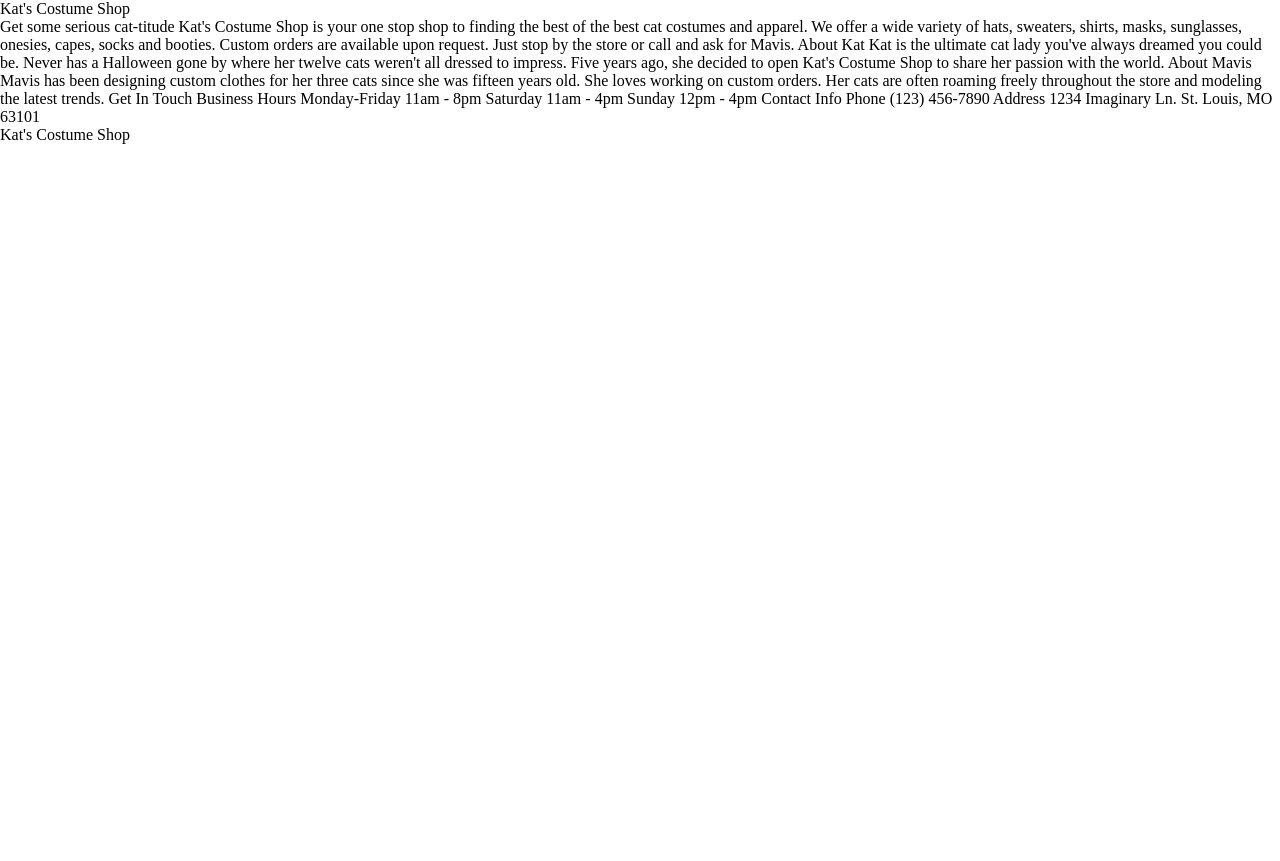
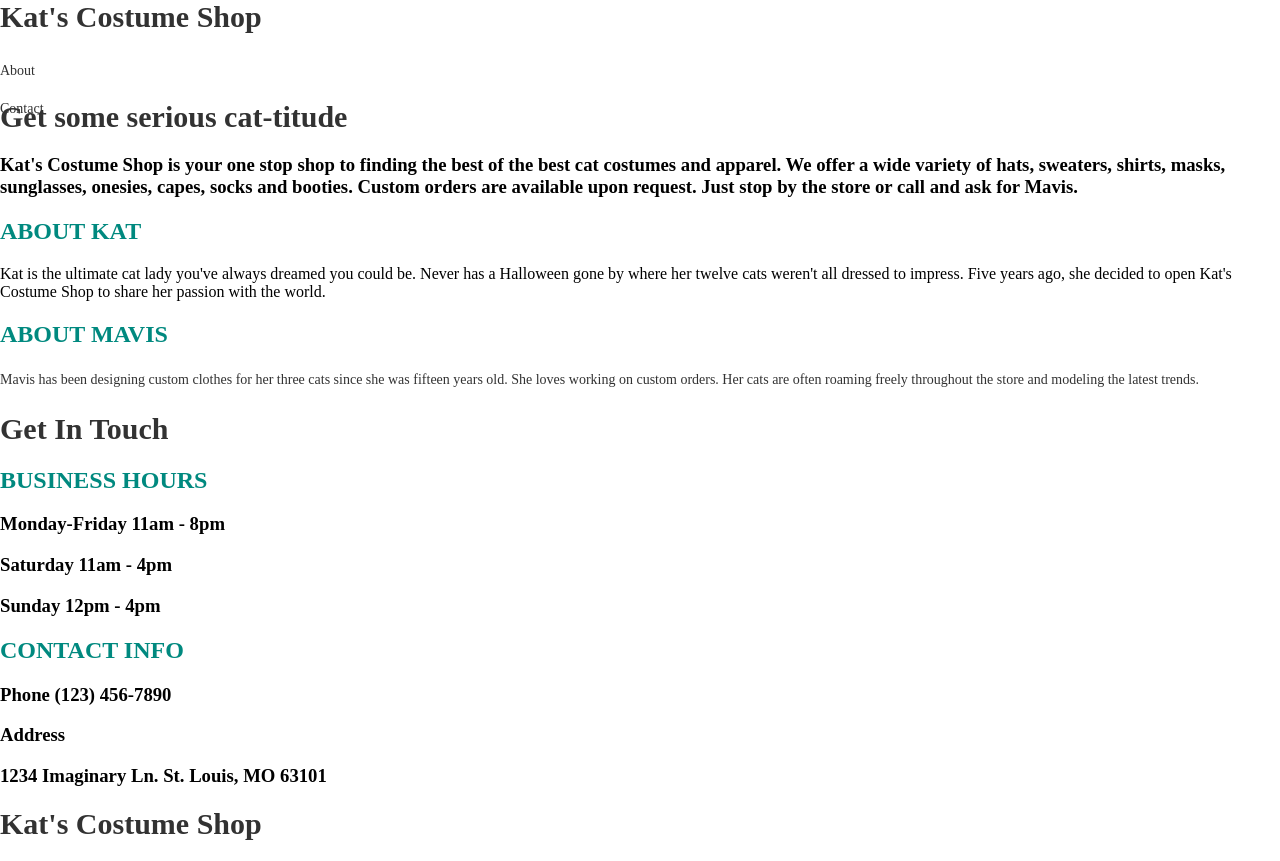
Before and after one commit to lincolnwisely/cat_costume_project, a plain HTML site: page index.html in a window 1280 px wide. Before the commit the page ends 800 px from the top, so only its background shows below. Drawn offline with Linux system fonts and the light colour scheme.

Commit message:
Most of the HTML and beginnings of CSS

```diff
--- a/assets/css/index.css
+++ b/assets/css/index.css
@@ -10,3 +10,29 @@ body {
 /* On devices wider than 940px */
 @media(min-width: 940px) {
 }
+
+nav {
+  height: 80px
+}
+
+h1 {
+  font-family: PT Sans Narrow;
+  font-weight: bold;
+  font-size: 1.875em;
+  color: #323232;
+}
+
+h2 {
+  font-family: PT Sans Narrow;
+  font-weight: bold;
+  font-size: 1.5em;
+  color: #00897f;
+  text-transform: uppercase;
+}
+
+p {
+  font-family: PT Serif;
+  font-size: .875em;
+  line-height: 1.75em;
+  color: #323232;
+}
--- a/index.html
+++ b/index.html
@@ -8,47 +8,59 @@
 
   <body>
     <nav>
-      Kat's Costume Shop
+      <h1>Kat's Costume Shop</h1>
+
+      <p>About</p>
+
+      <p>Contact</p>
     </nav>
     <div class=splash>
     </div>
 
     <div class='main'>
-      Get some serious cat-titude
-      Kat's Costume Shop is your one stop shop to finding the
+      <h1>Get some serious cat-titude</h1>
+
+      <h3>Kat's Costume Shop is your one stop shop to finding the
       best of the best cat costumes and apparel. We offer a wide
       variety of hats, sweaters, shirts, masks, sunglasses, onesies,
       capes, socks and booties. Custom orders are available upon
-      request. Just stop by the store or call and ask for Mavis.
+      request. Just stop by the store or call and ask for Mavis.</h3>
 
-      About Kat
+      <h2>About Kat</h2>
       Kat is the ultimate cat lady you've always dreamed you could
       be. Never has a Halloween gone by where her twelve cats weren't
       all dressed to impress. Five years ago, she decided to open
       Kat's Costume Shop to share her passion with the world.
 
-      About Mavis
-      Mavis has been designing custom clothes for her three
+      <h2>About Mavis</h2>
+      <p>Mavis has been designing custom clothes for her three
       cats since she was fifteen years old. She loves working on
       custom orders. Her cats are often roaming freely throughout
-      the store and modeling the latest trends.
+      the store and modeling the latest trends.</p>
 
-      Get In Touch
-      Business Hours
-      Monday-Friday 11am - 8pm
-      Saturday 11am - 4pm
-      Sunday 12pm - 4pm
+      <h1>Get In Touch</h1>
 
-      Contact Info
-      Phone
-      (123) 456-7890
+      <h2>Business Hours</h2>
 
-      Address
-      1234 Imaginary Ln.
-      St. Louis, MO 63101
+      <h3>Monday-Friday 11am - 8pm</h3>
+
+      <h3>Saturday 11am - 4pm</h3>
+
+      <h3>Sunday 12pm - 4pm</h3>
+
+      <h2>Contact Info</h2>
+
+      <h3>Phone
+      (123) 456-7890</h3>
+
+      <h3>Address</h3>
+
+    <h3>1234 Imaginary Ln.
+      St. Louis, MO 63101</h3>
     </div>
+
     <footer>
-      Kat's Costume Shop
+      <h1>Kat's Costume Shop</h1>
     </footer>
   </body>
 </html>
```
